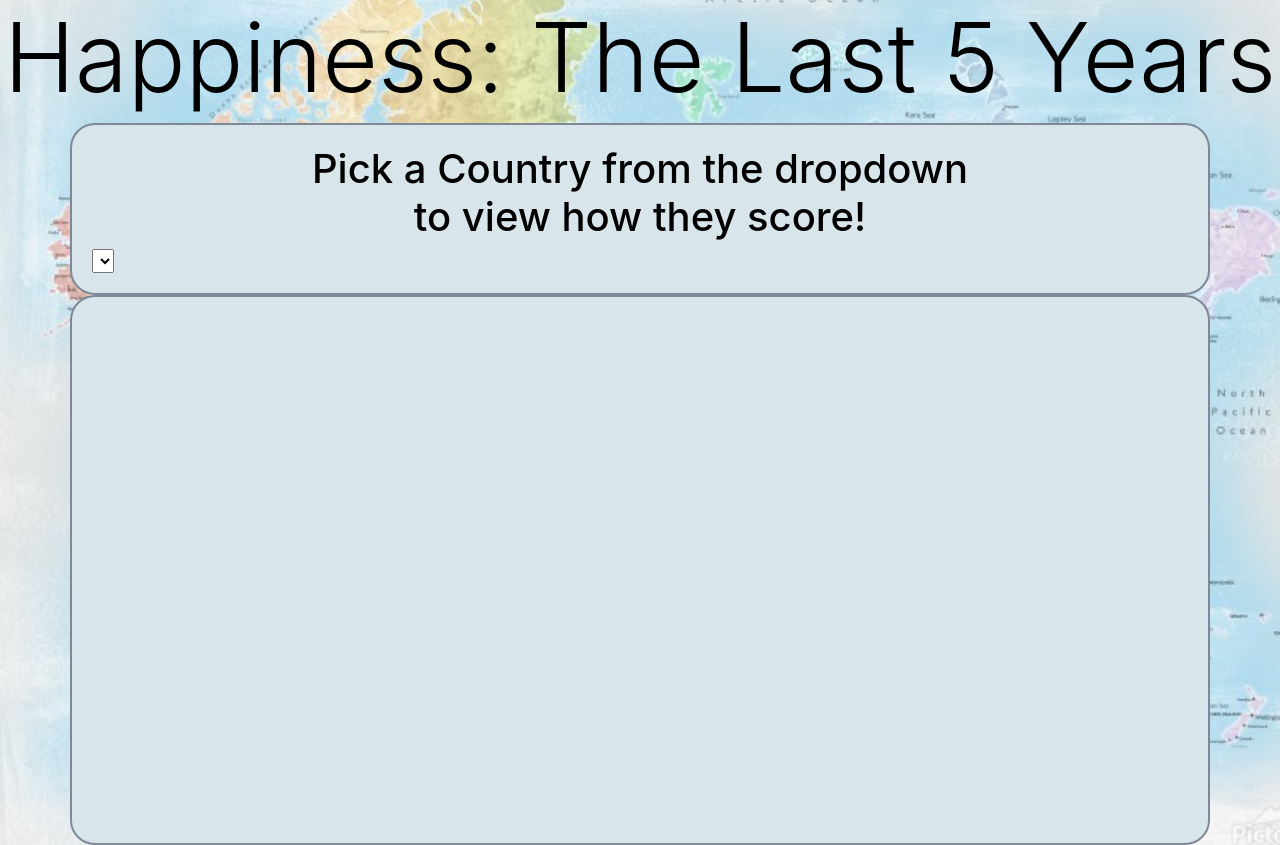
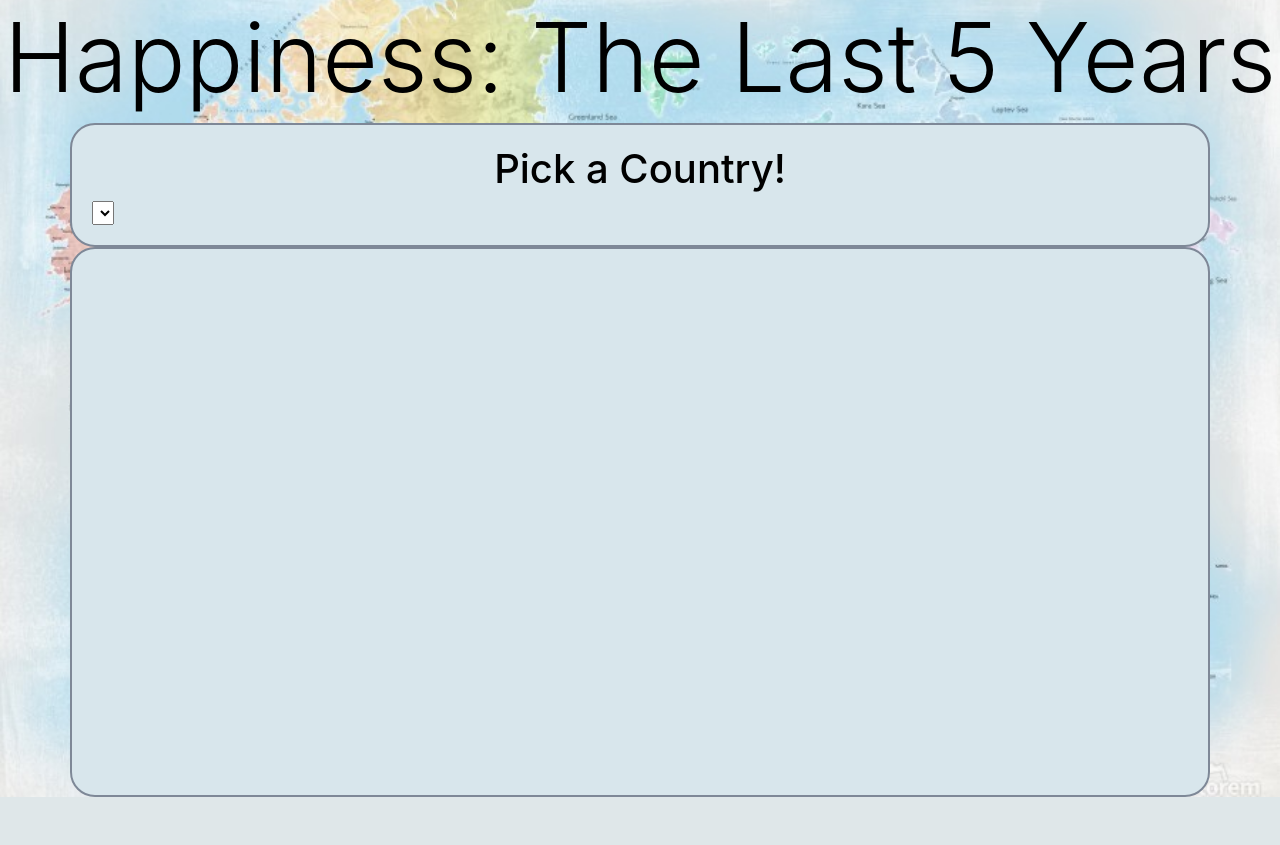
Before and after one commit to collinmpage/World-Happiness-Project, a Flask app: page /the_last_5_years in a window 1280 px wide. Shown: the part 58-903 px from the top of the page. After the commit the page ends 855 px from the top, so only its background shows below. Run offline with Flask 2, Linux system fonts and the light colour scheme; lists and menus that the app fills with data are empty; some libraries are stand-ins or nearby versions.

Commit message:
style changes

```diff
--- a/static/js/yearlyPlot.js
+++ b/static/js/yearlyPlot.js
@@ -1,5 +1,5 @@
 // set the dimensions and margins of the graph
-var margin = {top: 30, right: 30, bottom: 30, left: 50},
+var margin = {top: 30, right: 30, bottom: 30, left: 60},
   width = 700 - margin.left - margin.right,
   height = 500 - margin.top - margin.bottom;
 
@@ -29,15 +29,6 @@
   // var countries_sorted = allGroup.sort()
   // console.log(countries_sorted)
 
-  // // Set default country name
-  // d3.select("#countryname")
-  //   .selectAll('div')
-  //     .data(allData)
-  //   .enter()
-  //     .append('text')
-  //   .text(d => d.country_or_region[0])
-    // Want text to say [Country] was ranked #[overall_rank] in 2019!
-
   // Add the options to the button
   d3.select("#selectButton")
     .selectAll('myOptions')
@@ -54,6 +45,7 @@
     .range([ 0, width ]);
   svg.append("g")
     .attr("transform", "translate(0," + height + ")")
+    .style("font", "14px sans-serif")
     .call(d3.axisBottom(x).ticks(5));
 
   // Add Y axis
@@ -62,6 +54,7 @@
     .range([ height, 0 ]);
   svg.append("g")
     .classed("y-axis", true)
+    .style("font", "14px sans-serif")
     .call(d3.axisLeft(y));
 
   // Y-axis label
@@ -70,6 +63,7 @@
     .attr("y", 0 - margin.left)
     .attr("x", 0 - (height / 2))
     .attr("dy", "1em")
+    .style("font", "20px sans-serif")
     .classed("axis-text", true)
     .text("Overall Rank");
 
@@ -82,7 +76,7 @@
         .x(function(d) { return x(d.year) })
         .y(function(d) { return y(d.overall_rank) })
       )
-      .attr("stroke", "black")
+      .attr("stroke", "#b30059")
       .style("stroke-width", 4)
       .style("fill", "none")
 
@@ -95,12 +89,12 @@
     .attr("cx", function(d) { return x(d.year) })
     .attr("cy", function(d) { return y(d.overall_rank) })
     .attr("r", 8)
-    .style("fill", "#69b3a2")
+    .style("fill", "#ff80bf")
     .attr("stroke-width", "1")
-    .attr("stroke", "black");
+    .attr("stroke", "#ff0080");
 
   // Add tooltip
-  var toolTip = d3.select("#chart")
+  var toolTip = svg
     .append("div")
     .classed("tooltip", true)
 
@@ -128,15 +122,6 @@
     // Create new data with the selection?
     var dataFilter = allData.filter(function(d){return d.country_or_region==selectedGroup})
 
-    // // update the country name selected
-    // d3.select("#countryname")
-    //   .selectAll('text')
-    //     .data(dataFilter)
-    //   .enter()
-    //     .append('text')
-    //   .attr("value", function(d) {return d.country_or_region})
-    //   // Want text to say [Country]'s Happiness Score over the Last 5 Years
-
     // Update the y-axis
     y = d3.scaleLinear()
       .domain([0, d3.max(dataFilter, d => d.overall_rank)])
@@ -156,7 +141,6 @@
         .x(function(d) { return x(d.year) })
         .y(function(d) { return y(d.overall_rank) })
       )
-      .attr("stroke", "black")
 
     circles
       .data(dataFilter)
--- a/templates/the_last_5_years.html
+++ b/templates/the_last_5_years.html
@@ -42,7 +42,7 @@
   <div class="container">
     <div class="row">
       <div class="col">
-        <h1 class = "countryname">Pick a Country from the dropdown </br> to view how they score!</h1>
+        <h1 class = "countryname">Pick a Country!</h1>
       </div>
     </div>
     <div class="row">
```
